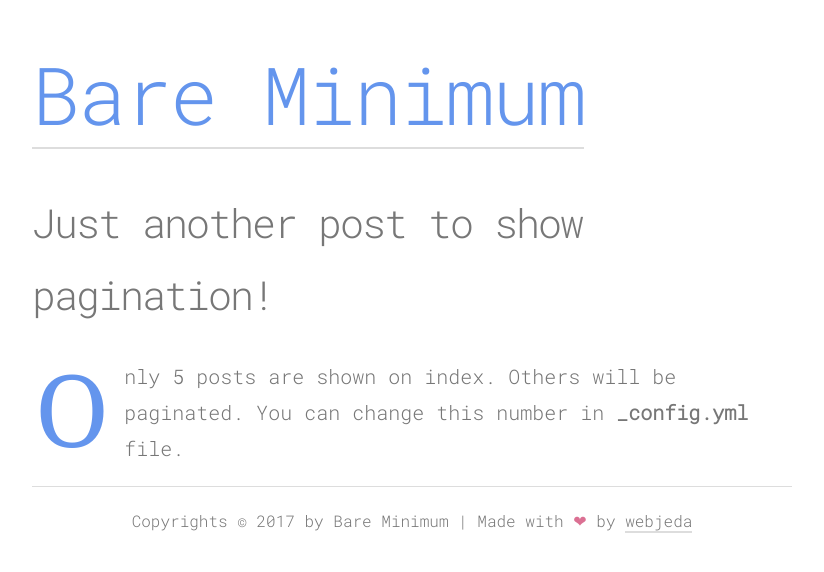
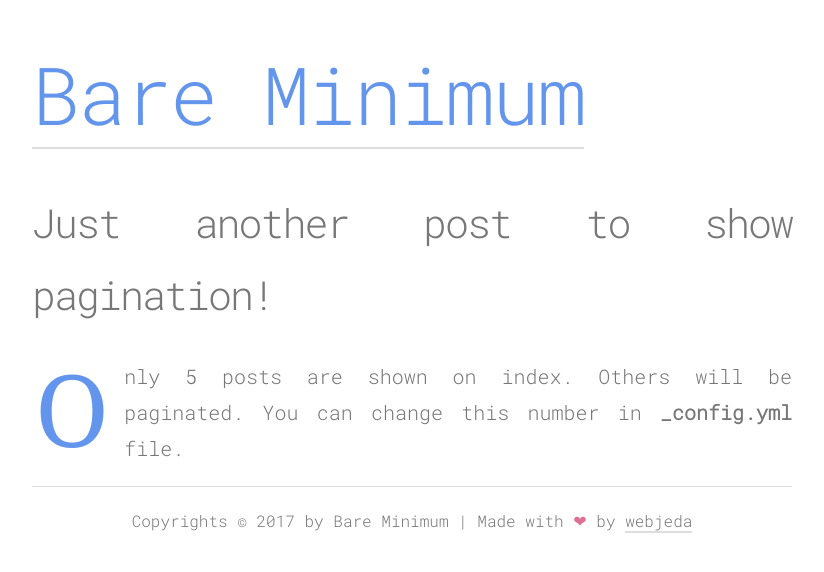
Before and after one commit to sharu725/bare-minimum, a Jekyll site: the page built from _posts/2016-04-05-welcome-to-jekyll-2.markdown, in a window 1280 px wide. Shown: the top 572 px of the page, without its empty margins (228-1052 px from the left). Built offline with Jekyll 4.4.1, drawn with Linux system fonts in a browser that asks for light colours.

Commit message:
no message

```diff
--- a/_config.yml
+++ b/_config.yml
@@ -35,4 +35,4 @@ exclude:
 - README.md
 
 
-gems: [jekyll-paginate]
+plugins: [jekyll-paginate]
--- a/_sass/_style.scss
+++ b/_sass/_style.scss
@@ -70,6 +70,7 @@ footer {
 .container {
     max-width: 760px;
     margin: 0 auto;
+    text-align: justify;
 }
 
 .drop-cap > p:first-of-type:first-letter {
```
